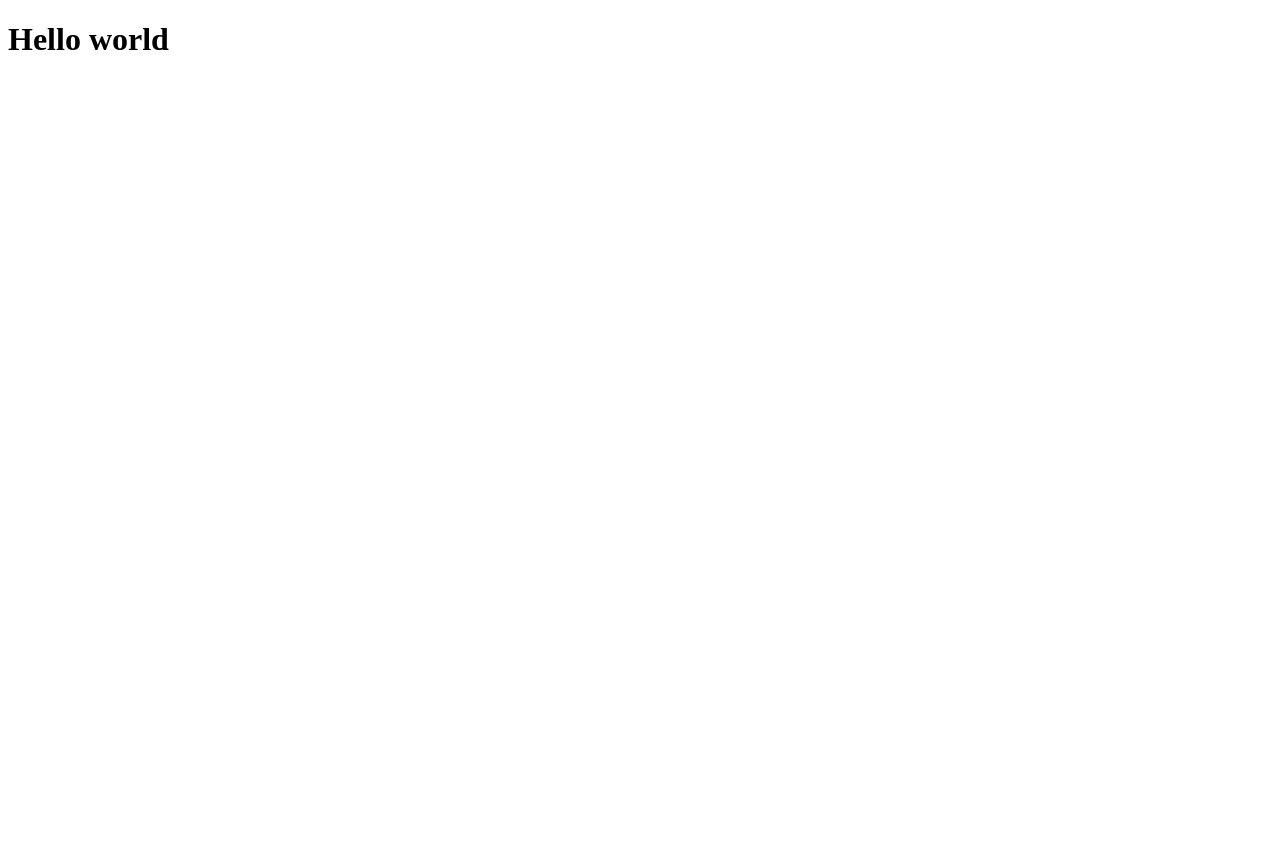
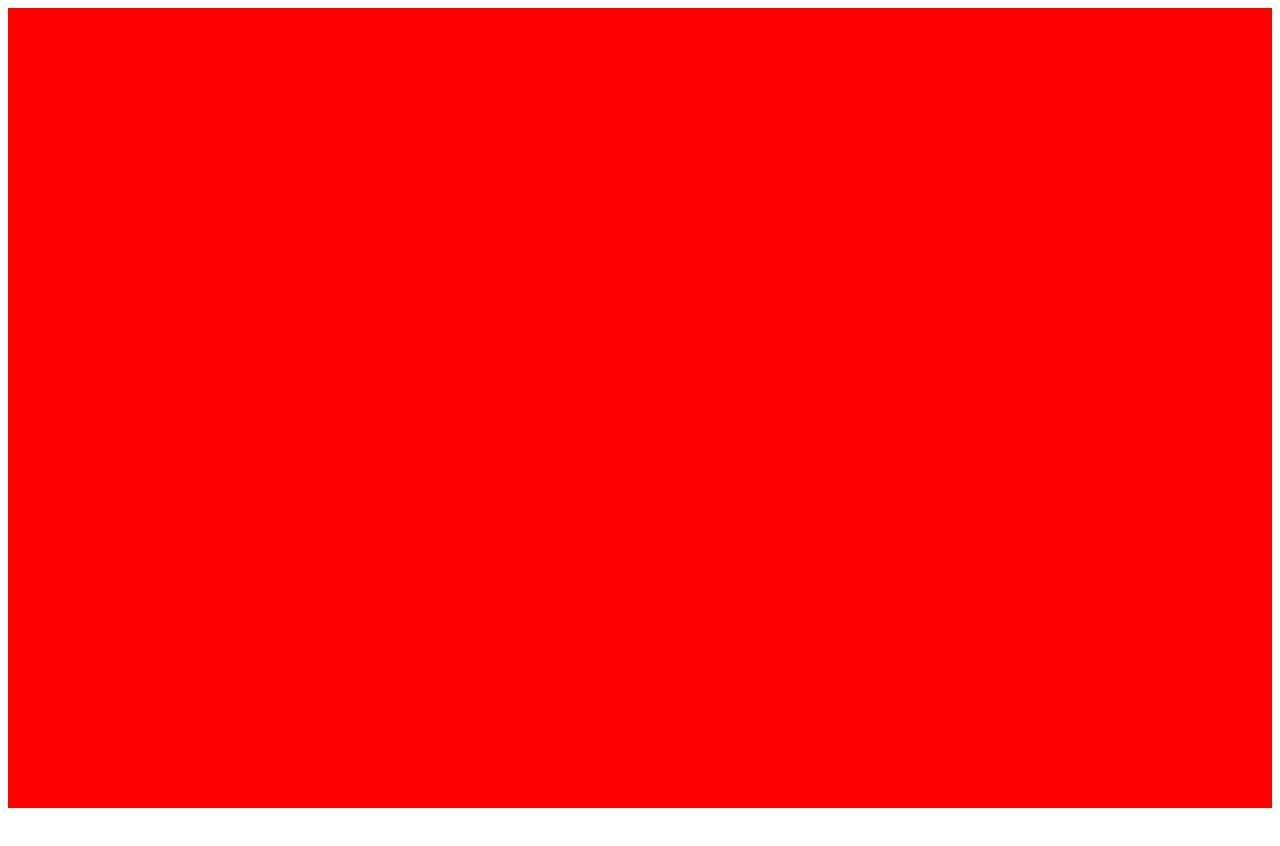
Before and after one commit to dannyelgjl/Typeform, a React (Create React App) app: page / in a window 1280 px wide. Shown: the top 846 px of the page. Before the commit the page ends 800 px from the top, so only its background shows below. Built offline with nearby package versions, Linux system fonts and the light colour scheme.

Commit message:
componente do quadro animado criado

```diff
--- a/src/App.tsx
+++ b/src/App.tsx
@@ -1,6 +1,8 @@
 import React from 'react';
 
 import Routes from './routes';
+
+import './styles/global';
 
 
 function App() {
--- /dev/null
+++ b/src/components/FirstAndSecond/index.tsx
@@ -0,0 +1,42 @@
+import React from 'react';
+import { motion, useTransform, useViewportScroll } from 'framer-motion';
+
+import { Sticky } from '../Home/styles';
+
+const FirstAndSecond: React.FC = () => {
+  const { scrollYProgress } = useViewportScroll();
+
+  const frameOpacity = useTransform(scrollYProgress, [0.196, 0.198], [0, 1]);
+  const frameScale = useTransform(scrollYProgress, [0.558, 0.627], [0.551, 0.8]);
+
+  return (
+    <Sticky className="second">
+      <First />
+      <motion.div
+      style={{
+        position: 'absolute',
+        top: 0,
+        left: 0,
+        right: 0,
+        height: '100vh',
+        borderRadius: '4px',
+        border: '4px solid #fff',
+        opacity: frameOpacity,
+        scale: frameScale,
+      }}
+       />
+    </Sticky>
+  );
+};
+
+
+const First: React.FC = () => {
+  return (
+
+    <Sticky className="first">
+
+    </Sticky>
+  );
+};
+
+export default FirstAndSecond;
--- /dev/null
+++ b/src/components/FirstAndSecond/styles.ts
@@ -0,0 +1,5 @@
+import styled from 'styled-components';
+
+export const Container = styled.div`
+
+`;
--- a/src/components/Home/index.tsx
+++ b/src/components/Home/index.tsx
@@ -1,10 +1,26 @@
 import React from 'react';
+import { Main, Section, Sticky } from './styles';
+
+import FirstAndSecond from '../FirstAndSecond';
 
 const Home = () => {
   return (
-    <div>
-      <h1>Hello world</h1>
-    </div>
+    <>
+      <Main style={{ height:'1610vh' }} >
+        <Section  style={{ height: '72.7%' }}>
+          <FirstAndSecond />
+        </Section>
+
+        <Section style={{ height: '9.7%'}} >
+          <Sticky className="third" />
+        </Section>
+
+
+        <Section style={{ height: '10.1%'}} >
+          <Sticky  className="fourth" />
+        </Section>
+      </Main>
+    </>
   )
 }
 
--- /dev/null
+++ b/src/components/Home/styles.ts
@@ -0,0 +1,47 @@
+import styled from 'styled-components';
+import { motion } from 'framer-motion';
+
+export const Main = styled.main`
+  .first {
+    background: red;
+    overflow: hidden;
+
+    .offset {
+
+    }
+
+    .a{
+      background: #f5f1ea;
+    }
+    .b{
+      background: #582534;
+    }
+    .c{
+      background: #0a7397;
+    }
+  }
+
+  .second {
+    background: green;
+  }
+
+  .third {
+    background: yellow;
+  }
+
+  .fourth {
+    background: blue;
+  }
+`;
+
+export const Section = styled.div`
+  position: relative;
+`;
+
+export const Sticky = styled.div`
+  height: 100vh;
+  position: sticky;
+  top: 0;
+  left: 0;
+  right: 0;
+`;
```
